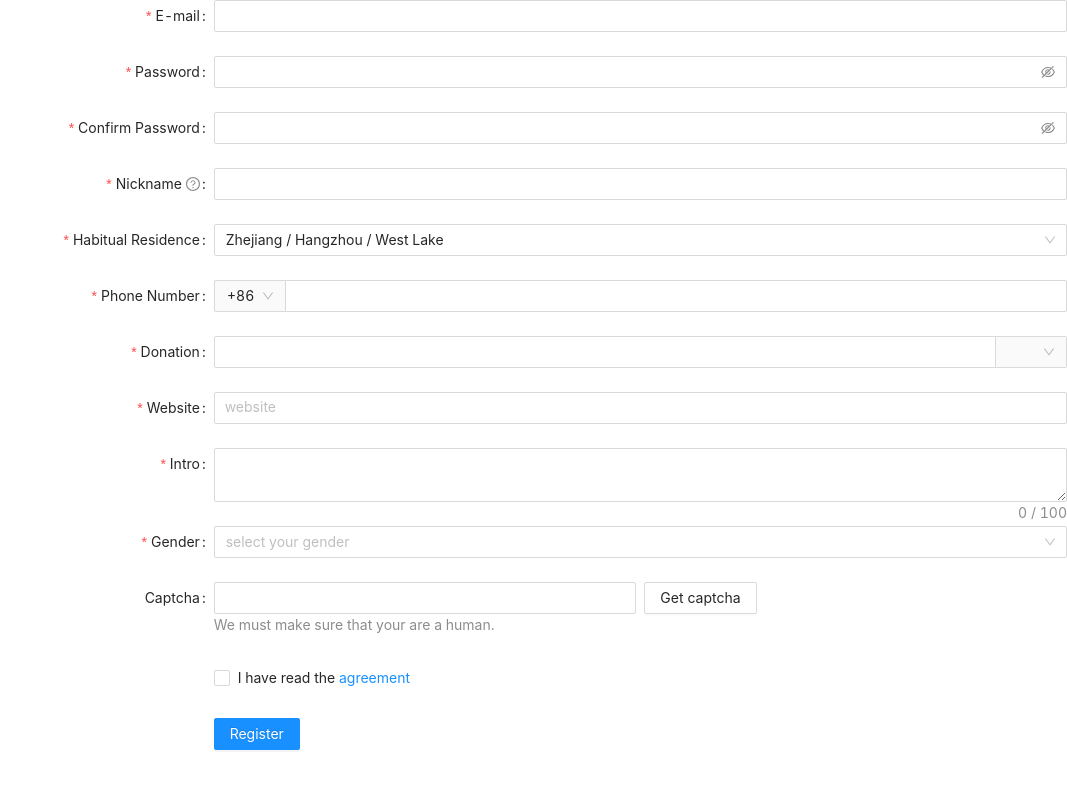
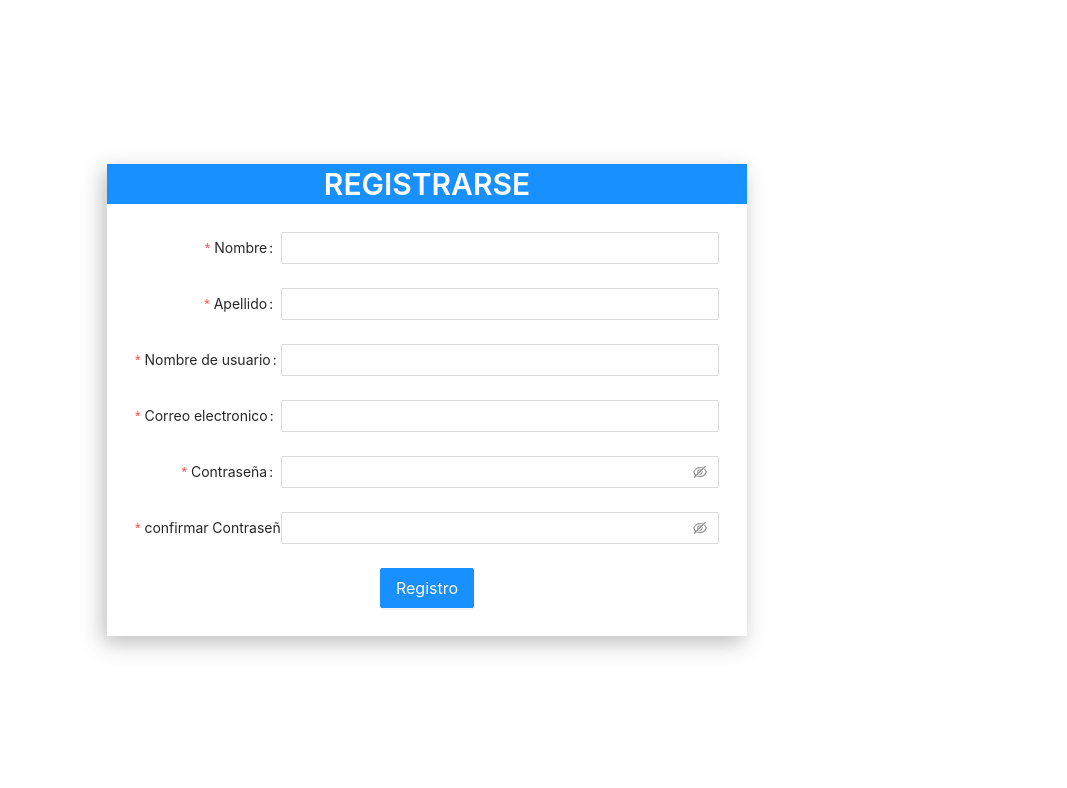
Before and after one commit to EdsonRosas3/DAppVotacion, a React (Create React App) app in the folder client/: page /signup in a window 1280 px wide. Shown: the top 788 px of the page, without its empty margins (213-1280 px from the left). Built offline with nearby package versions, Linux system fonts and the light colour scheme.

Commit message:
Centrando componentes

```diff
--- a/client/src/views/Login.css
+++ b/client/src/views/Login.css
@@ -1,5 +1,5 @@
 .login-form {
-  max-width: 300px;
+  max-width: 100%;
 }
 .login-form-forgot {
   float: right;
@@ -8,5 +8,8 @@
   float: left;
 }
 .login-form-button {
-  width: 100%;
+  width: auto;
 }
+.form-button {
+  width: 50%;
+}
--- a/client/src/views/Login.jsx
+++ b/client/src/views/Login.jsx
@@ -1,10 +1,12 @@
 import React, { useContext, useEffect } from "react";
 import { Form, Input, Button, Checkbox } from 'antd';
-import { UserOutlined, LockOutlined } from '@ant-design/icons';
+import { UserOutlined, LockOutlined ,RightOutlined } from '@ant-design/icons';
 import UserContext from "../context/user/UserContext";
 import Cookies from "js-cookie";
 import "./Login.css";
 import { useNavigate,Link } from 'react-router-dom';
+import { Row, Col } from 'antd';
+import { Typography } from 'antd';
 
 const NormalLoginForm = () => {
   const navigate = useNavigate();
@@ -20,8 +22,15 @@ const NormalLoginForm = () => {
       navigate('/auth');
     }
   }, []);
+
+  const { Title } = Typography;
+
   return (
-    <Form
+
+    <Row style = {{height:"100vh"}} justify="space-around" align="middle">
+      <Col span={8} style={{ boxShadow: "rgb(179 179 179 / 85%) -4px 7px 20px"}}>
+        <Title style = {{background:"#1890ff",textAlign:"center",color:'white'}} level={2}>INICIO DE SESION</Title>
+        <Form style={{margin:"2em"}}
           name="normal_login"
           className="login-form"
           initialValues={{
@@ -35,44 +44,43 @@ const NormalLoginForm = () => {
             rules={[
               {
                 required: true,
-            message: 'Please input your Username!',
+                message: '¡Por favor ingrese su nombre de usuario!',
               },
             ]}
           >
-        <Input prefix={<UserOutlined className="site-form-item-icon" />} placeholder="Username" />
+            <Input prefix={<UserOutlined className="site-form-item-icon" />} placeholder="Nombre de usuario" />
           </Form.Item>
           <Form.Item
             name="password"
             rules={[
               {
                 required: true,
-            message: 'Please input your Password!',
+                message: '¡Por favor ingrese su contraseña!',
               },
             ]}
           >
             <Input
               prefix={<LockOutlined className="site-form-item-icon" />}
               type="password"
-          placeholder="Password"
+              placeholder="Contraseña"
             />
           </Form.Item>
-      <Form.Item>
-        <Form.Item name="remember" valuePropName="checked" noStyle>
-          <Checkbox>Remember me</Checkbox>
+          <Form.Item style={{textAlign:"center"}}>
+            <Button type="primary" htmlType="submit" className="login-form-button" size="large" icon={<RightOutlined />}>
+                Iniciar
+            </Button>
+
           </Form.Item>
-
-        <a className="login-form-forgot" href="">
-          Forgot password
-        </a>
-      </Form.Item>
-
-      <Form.Item>
-        <Button type="primary" htmlType="submit" className="login-form-button">
-          Log in
-        </Button>
-        Or <Link to="/signup">register now!</Link>
+          <Form.Item style={{textAlign:"center"}}>
+            <Link to="/signup">¡Regístrate ahora!</Link>
           </Form.Item>
         </Form>
+
+      </Col>
+    </Row>
+
+
+
   );
 };
 
--- a/client/src/views/Register.jsx
+++ b/client/src/views/Register.jsx
@@ -11,6 +11,8 @@ import {
   Button,
   AutoComplete,
 } from 'antd';
+import { Typography } from 'antd';
+import { Card } from 'antd';
 import {useNavigate} from 'react-router-dom';
 const { Option } = Select;
 
@@ -79,6 +81,8 @@ const tailFormItemLayout = {
   },
 };
 
+const { Title } = Typography;
+
 const RegistrationForm = () => {
   const [form] = Form.useForm();
   const navigate = useNavigate();
@@ -126,8 +130,11 @@ const RegistrationForm = () => {
     value: website,
   }));
   return (
+      <Row style = {{height:"100vh"}} justify="space-around" align="middle">
+        <Col span={12} style={{ boxShadow: "rgb(179 179 179 / 85%) -4px 7px 20px"}}>
+          <Title style = {{background:"#1890ff",textAlign:"center",color:'white'}} level={2}>REGISTRARSE</Title>
           <Form
-      {...formItemLayout}
+            style={{margin:"2em"}}
             form={form}
             name="register"
             onFinish={onFinish}
@@ -138,16 +145,45 @@ const RegistrationForm = () => {
             scrollToFirstError
           >
             <Form.Item
+              name="name"
+              label="Nombre"
+              labelCol={{span:6}}
+
+              rules={[{ required: true, message: '¡Por favor ingrese su nombre!', whitespace: true }]}
+            >
+              <Input />
+            </Form.Item>
+
+            <Form.Item
+              name="last"
+              label="Apellido"
+              labelCol={{span:6}}
+              rules={[{ required: true, message: '¡Por favor ingrese su apellido!', whitespace: true }]}
+            >
+              <Input />
+            </Form.Item>
+
+            <Form.Item
+              name="username"
+              label="Nombre de usuario"
+              labelCol={{span:6}}
+              rules={[{ required: true, message: '¡Por favor ingrese su nombre de usuario!', whitespace: true }]}
+            >
+              <Input />
+            </Form.Item>
+
+            <Form.Item
               name="email"
-        label="E-mail"
+              label="Correo electronico"
+              labelCol={{span:6}}
               rules={[
                 {
                   type: 'email',
-            message: 'The input is not valid E-mail!',
+                  message: 'La entrada no es válida Correo electrónico!',
                 },
                 {
                   required: true,
-            message: 'Please input your E-mail!',
+                  message: '¡Por favor ingrese su correo electrónico!',
                 },
               ]}
             >
@@ -156,11 +192,12 @@ const RegistrationForm = () => {
 
             <Form.Item
               name="password"
-        label="Password"
+              label="Contraseña"
+              labelCol={{span:6}}
               rules={[
                 {
                   required: true,
-            message: 'Please input your password!',
+                  message: '¡Por favor ingrese su contraseña!',
                 },
               ]}
               hasFeedback
@@ -170,13 +207,14 @@ const RegistrationForm = () => {
 
             <Form.Item
               name="confirm"
-        label="Confirm Password"
+              label="confirmar Contraseña"
+              labelCol={{span:6}}
               dependencies={['password']}
               hasFeedback
               rules={[
                 {
                   required: true,
-            message: 'Please confirm your password!',
+                  message: '¡Por favor, confirme su contraseña!',
                 },
                 ({ getFieldValue }) => ({
                   validator(_, value) {
@@ -184,167 +222,21 @@ const RegistrationForm = () => {
                       return Promise.resolve();
                     }
 
-              return Promise.reject(new Error('The two passwords that you entered do not match!'));
+                    return Promise.reject(new Error('¡Las dos contraseñas que ingresó no coinciden!'));
                   },
                 }),
               ]}
             >
               <Input.Password />
             </Form.Item>
-
-      <Form.Item
-        name="nickname"
-        label="Nickname"
-        tooltip="What do you want others to call you?"
-        rules={[
-          {
-            required: true,
-            message: 'Please input your nickname!',
-            whitespace: true,
-          },
-        ]}
-      >
-        <Input />
-      </Form.Item>
-
-      <Form.Item
-        name="residence"
-        label="Habitual Residence"
-        rules={[
-          {
-            type: 'array',
-            required: true,
-            message: 'Please select your habitual residence!',
-          },
-        ]}
-      >
-        <Cascader options={residences} />
-      </Form.Item>
-
-      <Form.Item
-        name="phone"
-        label="Phone Number"
-        rules={[
-          {
-            required: true,
-            message: 'Please input your phone number!',
-          },
-        ]}
-      >
-        <Input
-          addonBefore={prefixSelector}
-          style={{
-            width: '100%',
-          }}
-        />
-      </Form.Item>
-
-      <Form.Item
-        name="donation"
-        label="Donation"
-        rules={[
-          {
-            required: true,
-            message: 'Please input donation amount!',
-          },
-        ]}
-      >
-        <InputNumber
-          addonAfter={suffixSelector}
-          style={{
-            width: '100%',
-          }}
-        />
-      </Form.Item>
-
-      <Form.Item
-        name="website"
-        label="Website"
-        rules={[
-          {
-            required: true,
-            message: 'Please input website!',
-          },
-        ]}
-      >
-        <AutoComplete options={websiteOptions} onChange={onWebsiteChange} placeholder="website">
-          <Input />
-        </AutoComplete>
-      </Form.Item>
-
-      <Form.Item
-        name="intro"
-        label="Intro"
-        rules={[
-          {
-            required: true,
-            message: 'Please input Intro',
-          },
-        ]}
-      >
-        <Input.TextArea showCount maxLength={100} />
-      </Form.Item>
-
-      <Form.Item
-        name="gender"
-        label="Gender"
-        rules={[
-          {
-            required: true,
-            message: 'Please select gender!',
-          },
-        ]}
-      >
-        <Select placeholder="select your gender">
-          <Option value="male">Male</Option>
-          <Option value="female">Female</Option>
-          <Option value="other">Other</Option>
-        </Select>
-      </Form.Item>
-
-      <Form.Item label="Captcha" extra="We must make sure that your are a human.">
-        <Row gutter={8}>
-          <Col span={12}>
-            <Form.Item
-              name="captcha"
-              noStyle
-              rules={[
-                {
-                  required: true,
-                  message: 'Please input the captcha you got!',
-                },
-              ]}
-            >
-              <Input />
-            </Form.Item>
-          </Col>
-          <Col span={12}>
-            <Button>Get captcha</Button>
-          </Col>
-        </Row>
-      </Form.Item>
-
-      <Form.Item
-        name="agreement"
-        valuePropName="checked"
-        rules={[
-          {
-            validator: (_, value) =>
-              value ? Promise.resolve() : Promise.reject(new Error('Should accept agreement')),
-          },
-        ]}
-        {...tailFormItemLayout}
-      >
-        <Checkbox>
-          I have read the <a href="">agreement</a>
-        </Checkbox>
-      </Form.Item>
-      <Form.Item {...tailFormItemLayout}>
-        <Button type="primary" htmlType="submit">
-          Register
+            <Form.Item style={{textAlign:"center"}}>
+              <Button type="primary" htmlType="submit" size="large">
+                Registro
               </Button>
             </Form.Item>
           </Form>
+        </Col>
+      </Row>
   );
 };
 
```
Lines whose indentation alone changed are shown as unchanged.
